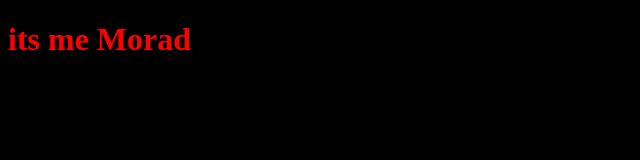
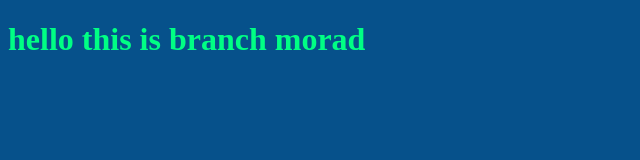
Before and after one commit to moradtizo/myproject, a plain HTML site: page index.html in a window 1280 px wide. Shown: the whole page, without its empty margins (0-640 px from the left). Drawn offline with Linux system fonts and the light colour scheme.

Commit message:
changing style

```diff
--- a/index.html
+++ b/index.html
@@ -8,7 +8,8 @@
     <link rel="stylesheet" href="style.css">
 </head>
 <body>
-    <h1>its me Morad</h1>
+    <h1>hello this is branch morad
+    </h1>
     <script src="app.js"></script>
 </body>
 </html>
--- a/style.css
+++ b/style.css
@@ -1,6 +1,6 @@
 h1{
-    color: red;
+    color: rgb(0, 255, 132);
 }
 body{
-    background-color: black;
+    background-color: rgb(6, 81, 139);
 }
```
